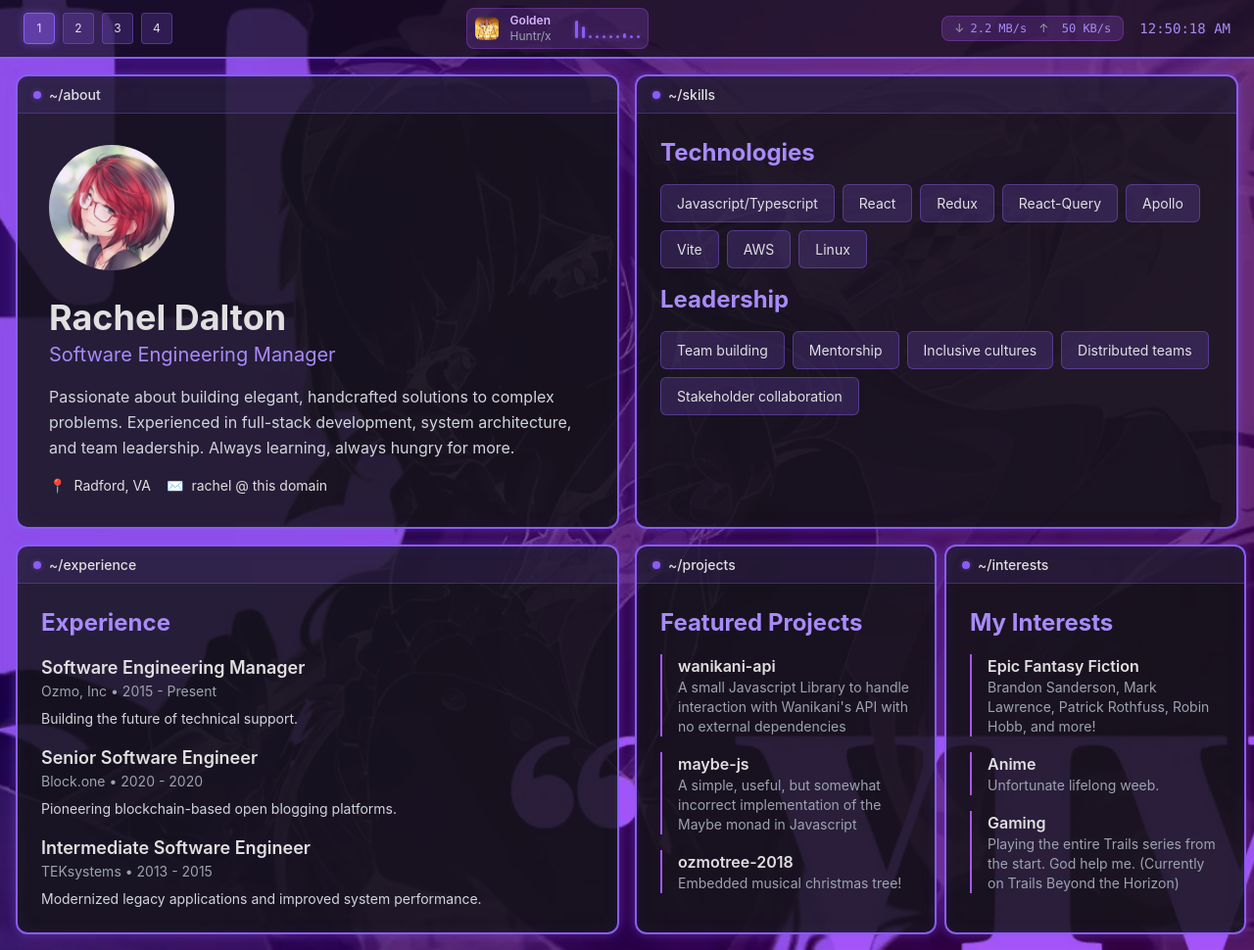
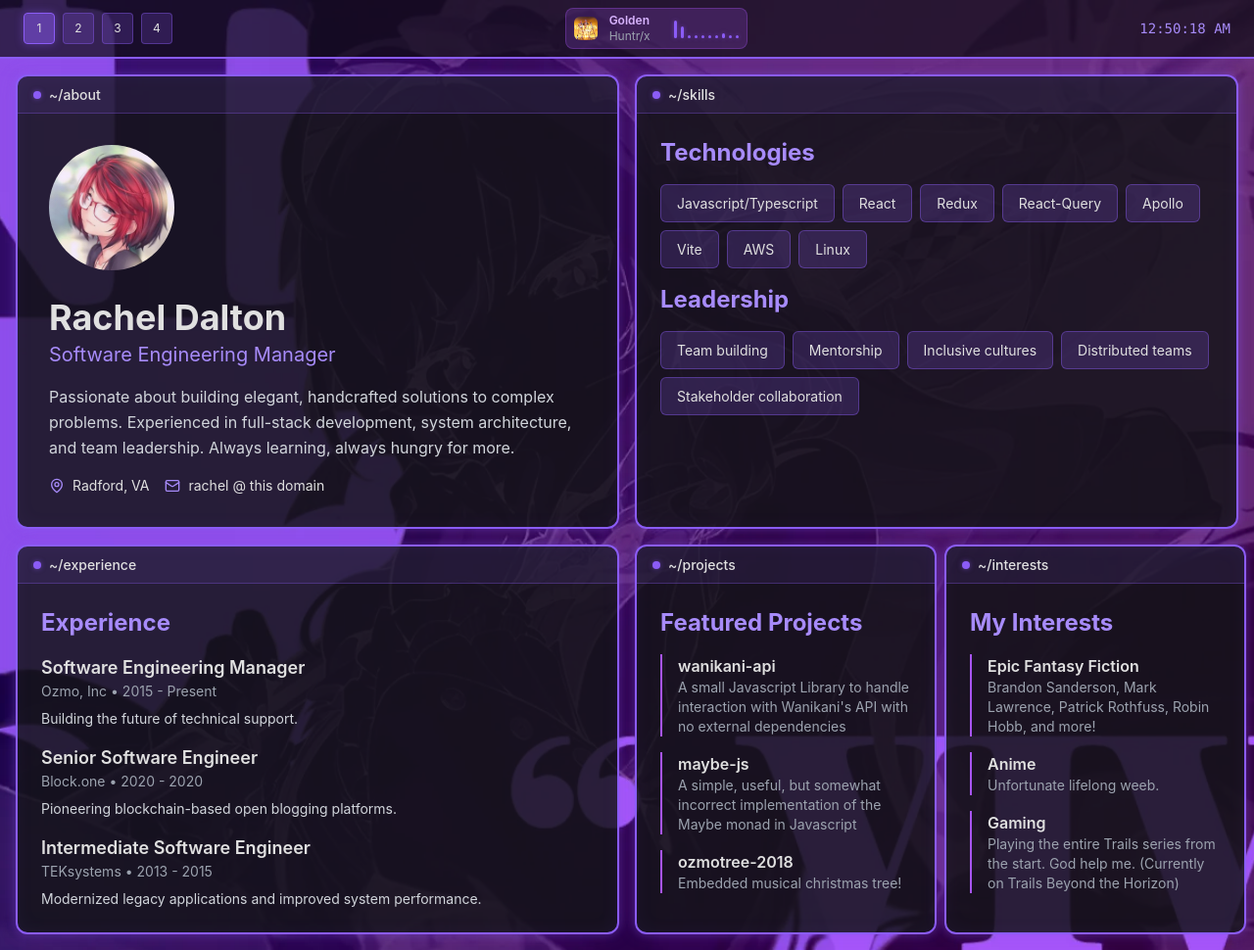
Before and after one commit to takakoshimizu/halcyondays-2, a website built with Vite: page index.html in a window 1280 px wide. Shown: the whole page at 98% size. Built offline with nearby package versions, Linux system fonts and the light colour scheme.

Commit message:
feat: built refactor

```diff
--- a/app.js
+++ b/app.js
@@ -1,6 +1,8 @@
+import './style.css';
+
 /**
  * Halcyon Days - Dynamic UI Features
- * Handles clock updates and network stats simulation
+ * Handles clock updates for the waybar.
  */
 
 (function() {
@@ -9,19 +11,11 @@
     // Configuration constants
     const CONFIG = {
         CLOCK_UPDATE_INTERVAL: 1000,        // 1 second
-        WIFI_UPDATE_INTERVAL: 2000,         // 2 seconds
-        WIFI_DOWNLOAD_MIN: 50,              // KB/s
-        WIFI_DOWNLOAD_MAX: 5000,            // KB/s
-        WIFI_UPLOAD_MIN: 10,                // KB/s
-        WIFI_UPLOAD_MAX: 1000,              // KB/s
-        SPEED_THRESHOLD_MB: 1000,           // KB/s threshold for MB display
     };
 
     // DOM element cache
     const elements = {
         clock: null,
-        wifiDownload: null,
-        wifiUpload: null,
     };
 
     /**
@@ -30,11 +24,8 @@
      */
     function initializeElements() {
         elements.clock = document.getElementById('clock');
-        elements.wifiDownload = document.getElementById('wifi-download');
-        elements.wifiUpload = document.getElementById('wifi-upload');
 
-        // Validate all elements exist
-        return elements.clock && elements.wifiDownload && elements.wifiUpload;
+        return !!elements.clock;
     }
 
     /**
@@ -73,51 +64,14 @@
     }
 
     /**
-     * Generate random number within range
-     * @param {number} min - Minimum value (inclusive)
-     * @param {number} max - Maximum value (inclusive)
-     * @returns {number} Random integer in range
-     */
-    function randomInRange(min, max) {
-        return Math.floor(Math.random() * (max - min + 1)) + min;
-    }
-
-    /**
-     * Format network speed for display
-     * @param {number} kbps - Speed in KB/s
-     * @returns {string} Formatted speed string
-     */
-    function formatSpeed(kbps) {
-        if (kbps >= CONFIG.SPEED_THRESHOLD_MB) {
-            return `${(kbps / 1000).toFixed(1)} MB/s`;
-        }
-        return `${kbps} KB/s`;
-    }
-
-    /**
-     * Update WiFi stats with simulated network speeds
-     */
-    function updateWifiStats() {
-        if (!elements.wifiDownload || !elements.wifiUpload) return;
-
-        const download = randomInRange(CONFIG.WIFI_DOWNLOAD_MIN, CONFIG.WIFI_DOWNLOAD_MAX);
-        const upload = randomInRange(CONFIG.WIFI_UPLOAD_MIN, CONFIG.WIFI_UPLOAD_MAX);
-
-        elements.wifiDownload.textContent = formatSpeed(download);
-        elements.wifiUpload.textContent = formatSpeed(upload);
-    }
-
-    /**
      * Start all update intervals
      */
     function startUpdates() {
-        // Initial updates
+        // Initial update
         updateClock();
-        updateWifiStats();
 
         // Periodic updates
         setInterval(updateClock, CONFIG.CLOCK_UPDATE_INTERVAL);
-        setInterval(updateWifiStats, CONFIG.WIFI_UPDATE_INTERVAL);
     }
 
     /**
--- a/index.html
+++ b/index.html
@@ -4,9 +4,22 @@
 <head>
     <meta charset="UTF-8">
     <meta name="viewport" content="width=device-width, initial-scale=1.0">
-    <title>Halcyon Days</title>
-    <script src="https://cdn.tailwindcss.com"></script>
-    <link rel="stylesheet" media="screen" href="./style.css" />
+    <title>Halcyon Days — Rachel Dalton</title>
+    <meta name="description" content="Personal landing page for Rachel Dalton, a Software Engineering Manager passionate about elegant solutions to complex problems.">
+    <meta name="theme-color" content="#0a0a0a">
+
+    <!-- Open Graph -->
+    <meta property="og:title" content="Halcyon Days — Rachel Dalton">
+    <meta property="og:description" content="Personal landing page for Rachel Dalton, a Software Engineering Manager passionate about elegant solutions to complex problems.">
+    <meta property="og:type" content="website">
+    <meta property="og:image" content="https://halcyond.net/ashley.jpg">
+
+    <!-- Twitter -->
+    <meta name="twitter:card" content="summary_large_image">
+    <meta name="twitter:title" content="Halcyon Days — Rachel Dalton">
+    <meta name="twitter:description" content="Personal landing page for Rachel Dalton, a Software Engineering Manager passionate about elegant solutions to complex problems.">
+    <meta name="twitter:image" content="https://halcyond.net/ashley.jpg">
+
 </head>
 
 <body>
@@ -43,22 +56,8 @@
             </div>
         </aside>
 
-        <!-- Right: WiFi Stats and Clock -->
+        <!-- Right: Clock -->
         <div class="flex items-center gap-4">
-            <!-- WiFi Stats -->
-            <div
-                class="wifi-stats flex items-center gap-3 px-3 py-1 bg-opacity-20 bg-purple-500 rounded-lg border border-purple-500 border-opacity-30">
-                <div class="flex items-center gap-1">
-                    <span class="text-xs text-gray-400">↓</span>
-                    <span class="text-xs font-mono accent-purple wifi-stat-value" id="wifi-download">0 KB/s</span>
-                </div>
-                <div class="flex items-center gap-1">
-                    <span class="text-xs text-gray-400">↑</span>
-                    <span class="text-xs font-mono accent-purple wifi-stat-value" id="wifi-upload">0 KB/s</span>
-                </div>
-            </div>
-
-            <!-- Clock -->
             <time class="flex items-center gap-2 font-mono text-sm accent-purple" id="clock">
                 --:--
             </time>
@@ -91,11 +90,21 @@
                 </p>
                 <address class="flex gap-4 text-sm not-italic">
                     <div class="flex items-center gap-2">
-                        <span class="accent-purple">📍</span>
+                        <svg class="w-4 h-4 accent-purple" aria-hidden="true" xmlns="http://www.w3.org/2000/svg"
+                            viewBox="0 0 24 24" fill="none" stroke="currentColor" stroke-width="2"
+                            stroke-linecap="round" stroke-linejoin="round">
+                            <path d="M20 10c0 6-8 12-8 12s-8-6-8-12a8 8 0 0 1 16 0Z"></path>
+                            <circle cx="12" cy="10" r="3"></circle>
+                        </svg>
                         <span>Radford, VA</span>
                     </div>
                     <div class="flex items-center gap-2">
-                        <span class="accent-purple">✉️</span>
+                        <svg class="w-4 h-4 accent-purple" aria-hidden="true" xmlns="http://www.w3.org/2000/svg"
+                            viewBox="0 0 24 24" fill="none" stroke="currentColor" stroke-width="2"
+                            stroke-linecap="round" stroke-linejoin="round">
+                            <rect width="20" height="16" x="2" y="4" rx="2"></rect>
+                            <path d="m22 7-8.97 5.7a1.94 1.94 0 0 1-2.06 0L2 7"></path>
+                        </svg>
                         <span>rachel @ this domain</span>
                     </div>
                 </address>
@@ -215,8 +224,8 @@
         </div>
     </main>
 
-    <!-- Dynamic features: clock and wifi stats -->
-    <script src="./app.js"></script>
+    <!-- Dynamic features: clock -->
+    <script type="module" src="./app.js"></script>
 </body>
 <!-- this site was admittedly vibed and I shan't be doing it again -->
 </html>
--- a/style.css
+++ b/style.css
@@ -1,3 +1,7 @@
+@tailwind base;
+@tailwind components;
+@tailwind utilities;
+
 * {
     margin: 0;
     padding: 0;
@@ -221,32 +225,10 @@ body {
     40% { height: 3px; }
 }
 
-@keyframes cava-beat-10 {
+@keyframes cava-beat-4 {
     0%, 100% { height: 3px; }
-    32% { height: 13px; }
-    64% { height: 3px; }
-}
-
-/* WiFi stats fixed width */
-.wifi-stats {
-    min-width: 180px;
-}
-
-.wifi-stat-value {
-    display: inline-block;
-    min-width: 60px;
-    text-align: right;
-}
-
-/* Hide waybar on screens 800px or below */
-@media (max-width: 800px) {
-    .waybar {
-        display: none !important;
-    }
-
-    .dwindle-grid {
-        min-height: 100vh;
-    }
+    18% { height: 16px; }
+    36% { height: 3px; }
 }
 
 @keyframes cava-beat-5 {
@@ -284,3 +266,14 @@ body {
     32% { height: 13px; }
     64% { height: 3px; }
 }
+
+/* Hide waybar on screens 800px or below */
+@media (max-width: 800px) {
+    .waybar {
+        display: none !important;
+    }
+
+    .dwindle-grid {
+        min-height: 100vh;
+    }
+}
--- /dev/null
+++ b/tailwind.config.js
@@ -0,0 +1,11 @@
+/** @type {import('tailwindcss').Config} */
+export default {
+  content: [
+    './index.html',
+    './app.js',
+  ],
+  theme: {
+    extend: {},
+  },
+  plugins: [],
+};
--- /dev/null
+++ b/vite.config.js
@@ -0,0 +1,12 @@
+import { defineConfig } from 'vite';
+import tailwindcss from 'tailwindcss';
+import autoprefixer from 'autoprefixer';
+
+export default defineConfig({
+  base: './',
+  css: {
+    postcss: {
+      plugins: [tailwindcss, autoprefixer],
+    },
+  },
+});
```
Also changed, not shown: package.json (added, +17 -0 lines), README.md, 2 other files.
